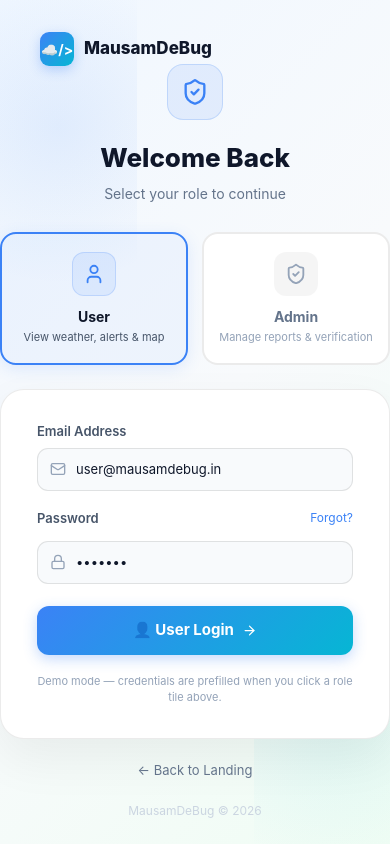
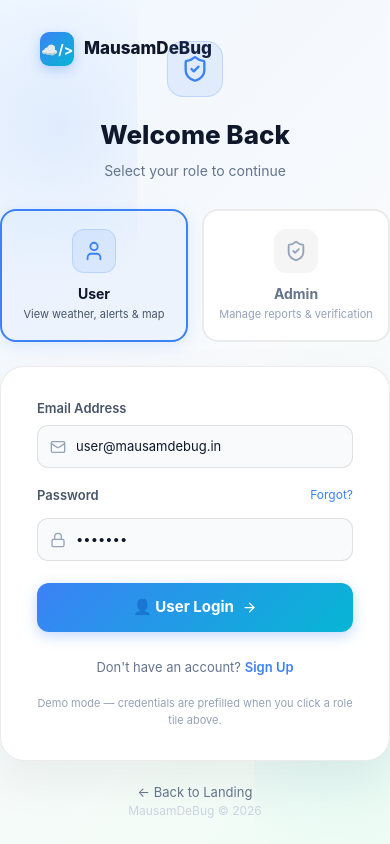
Before and after one commit to Ankkkkit19/MausamDeBug-AI, a React (Vite) app: page /login in a window 390 px wide. Built offline with nearby package versions, Linux system fonts and the light colour scheme.

Commit message:
feat: make signup responsive and implement new registration flow

```diff
--- a/src/pages/Landing.jsx
+++ b/src/pages/Landing.jsx
@@ -56,8 +56,8 @@
                     </div>
                     {/* SOS Desktop */}
                     <SOSSystem isMobile={false} />
-                    <button onClick={() => navigate('/login')} style={{ border: '1px solid #e2e8f0', background: '#fff', padding: '8px 16px', borderRadius: 8, fontSize: 13, fontWeight: 600, cursor: 'pointer', color: '#0f172a' }}>Login</button>
-                    <button onClick={() => navigate('/login')} style={{ border: 'none', background: '#3b82f6', color: '#fff', padding: '8px 16px', borderRadius: 8, fontSize: 13, fontWeight: 600, cursor: 'pointer' }}>Sign Up</button>
+                    <button onClick={() => navigate('/login')} style={{ border: '1px solid #e2e8f0', background: '#fff', padding: '8px 16px', borderRadius: 8, fontSize: 13, fontWeight: 600, cursor: 'pointer', color: '#0f172a', whiteSpace: 'nowrap' }}>Login</button>
+                    <button onClick={() => navigate('/login?mode=register')} style={{ border: 'none', background: '#3b82f6', color: '#fff', padding: '8px 16px', borderRadius: 8, fontSize: 13, fontWeight: 600, cursor: 'pointer', whiteSpace: 'nowrap' }}>Sign Up</button>
                 </div>
 
                 {/* Mobile Menu Icon */}
@@ -79,7 +79,8 @@
                     <div style={{ display: 'flex', flexDirection: 'column', gap: 20, fontSize: 16, fontWeight: 600, marginBottom: 30 }}>
                         {['Home', 'Forecast', 'Map', 'Events', 'Insights'].map(i => <div key={i}>{i}</div>)}
                     </div>
-                    <button onClick={() => navigate('/login')} style={{ width: '100%', padding: 14, background: '#3b82f6', color: '#fff', borderRadius: 10, fontWeight: 700, border: 'none', marginBottom: 12 }}>Sign In / Register</button>
+                    <button onClick={() => navigate('/login')} style={{ width: '100%', padding: 14, background: '#f1f5f9', color: '#0f172a', borderRadius: 10, fontWeight: 700, border: 'none', marginBottom: 12 }}>Login</button>
+                    <button onClick={() => navigate('/login?mode=register')} style={{ width: '100%', padding: 14, background: '#3b82f6', color: '#fff', borderRadius: 10, fontWeight: 700, border: 'none', marginBottom: 12 }}>Sign Up</button>
                     <button onClick={() => navigate('/dashboard')} style={{ width: '100%', padding: 14, background: '#f1f5f9', color: '#0f172a', borderRadius: 10, fontWeight: 700, border: 'none' }}>Get Started</button>
                 </div>
             )}
--- a/src/pages/Login.jsx
+++ b/src/pages/Login.jsx
@@ -12,6 +12,9 @@
 export default function Login() {
     const navigate = useNavigate()
     const { setRole } = useAppStore()
+    const queryParams = new URLSearchParams(window.location.search)
+    const [isRegister, setIsRegister] = useState(queryParams.get('mode') === 'register')
+    const [name, setName] = useState('')
 
     const [email, setEmail] = useState(ACCOUNTS.user.email)
     const [password, setPassword] = useState(ACCOUNTS.user.password)
@@ -21,15 +24,29 @@
 
     // Prefill credentials when tile is clicked
     const selectRole = (role) => {
+        if (isRegister) return
         setSelected(role)
         setEmail(ACCOUNTS[role].email)
         setPassword(ACCOUNTS[role].password)
         setError('')
     }
 
-    const handleLogin = (e) => {
+    const handleSubmit = (e) => {
         e.preventDefault()
         setError('')
+
+        if (isRegister) {
+            if (!name.trim() || !email.trim() || !password) {
+                setError('Please fill out all fields.')
+                return
+            }
+            setIsLoading(true)
+            setTimeout(() => {
+                setRole('user') // Register defaults to user
+                setIsLoading(false)
+                navigate('/home')
+            }, 1200)
+        } else {
             const match = Object.values(ACCOUNTS).find(
                 a => a.email === email.trim() && a.password === password
             )
@@ -40,6 +57,7 @@
                 setIsLoading(false)
                 navigate('/home')
             }, 900)
+        }
     }
 
     return (
@@ -65,11 +83,12 @@
                     <div style={{ width: 56, height: 56, borderRadius: 16, background: 'rgba(59,130,246,0.1)', border: '1px solid rgba(59,130,246,0.2)', display: 'flex', alignItems: 'center', justifyContent: 'center', margin: '0 auto 18px', color: '#3b82f6' }}>
                         <ShieldCheck size={28} />
                     </div>
-                    <h1 style={{ fontSize: 26, fontWeight: 800, color: '#0f172a', margin: '0 0 6px' }}>Welcome Back</h1>
-                    <p style={{ fontSize: 14, color: '#64748b', margin: 0 }}>Select your role to continue</p>
+                    <h1 style={{ fontSize: 26, fontWeight: 800, color: '#0f172a', margin: '0 0 6px' }}>{isRegister ? 'Create an Account' : 'Welcome Back'}</h1>
+                    <p style={{ fontSize: 14, color: '#64748b', margin: 0 }}>{isRegister ? 'Join India\'s Weather Intelligence Platform' : 'Select your role to continue'}</p>
                 </div>
 
                 {/* Role tiles */}
+                {!isRegister && (
                     <div style={{ display: 'grid', gridTemplateColumns: '1fr 1fr', gap: 14, marginBottom: 24 }}>
                         <RoleTile
                             icon={<User size={22} />}
@@ -88,11 +107,28 @@
                             onClick={() => selectRole('admin')}
                         />
                     </div>
+                )}
 
                 {/* Card */}
                 <div style={{ background: '#ffffff', border: '1px solid rgba(0,0,0,0.08)', borderRadius: 24, padding: '32px 36px', boxShadow: '0 20px 50px rgba(0,0,0,0.06)' }}>
 
-                    <form onSubmit={handleLogin} style={{ display: 'flex', flexDirection: 'column', gap: 18 }}>
+                    <form onSubmit={handleSubmit} style={{ display: 'flex', flexDirection: 'column', gap: 18 }}>
+                        {/* Name (for register only) */}
+                        {isRegister && (
+                            <div>
+                                <label style={labelSt}>Full Name</label>
+                                <div style={{ position: 'relative' }}>
+                                    <User size={16} style={{ position: 'absolute', left: 13, top: '50%', transform: 'translateY(-50%)', color: '#94a3b8' }} />
+                                    <input
+                                        type="text" value={name} onChange={e => setName(e.target.value)}
+                                        placeholder="Arjun Verma" required
+                                        style={inputSt}
+                                        onFocus={e => { e.target.style.borderColor = '#3b82f6'; e.target.style.boxShadow = '0 0 0 3px rgba(59,130,246,0.12)' }}
+                                        onBlur={e => { e.target.style.borderColor = 'rgba(0,0,0,0.1)'; e.target.style.boxShadow = 'none' }}
+                                    />
+                                </div>
+                            </div>
+                        )}
                         {/* Email */}
                         <div>
                             <label style={labelSt}>Email Address</label>
@@ -136,16 +172,40 @@
                         {/* Submit */}
                         <button type="submit" disabled={isLoading} style={{
                             marginTop: 4, padding: '13px', borderRadius: 12, border: 'none', cursor: isLoading ? 'not-allowed' : 'pointer',
-                            background: selected === 'admin' ? 'linear-gradient(135deg,#8b5cf6,#6366f1)' : 'linear-gradient(135deg,#3b82f6,#06b6d4)',
+                            background: (!isRegister && selected === 'admin') ? 'linear-gradient(135deg,#8b5cf6,#6366f1)' : 'linear-gradient(135deg,#3b82f6,#06b6d4)',
                             color: '#fff', fontSize: 15, fontWeight: 700, display: 'flex', alignItems: 'center', justifyContent: 'center', gap: 8,
                             fontFamily: 'Inter, sans-serif', boxShadow: '0 4px 14px rgba(59,130,246,0.3)', opacity: isLoading ? 0.8 : 1, transition: 'all 0.2s',
                         }}>
-                            {isLoading ? 'Signing in...' : <>{selected === 'admin' ? '🛡 Admin Login' : '👤 User Login'} <ArrowRight size={15} /></>}
+                            {isLoading ? 'Processing...' : <>{isRegister ? 'Register Account' : (!isRegister && selected === 'admin' ? '🛡 Admin Login' : '👤 User Login')} <ArrowRight size={15} /></>}
                         </button>
 
+                        <div style={{ textAlign: 'center', fontSize: 13, color: '#64748b', marginTop: 8 }}>
+                            {isRegister ? "Already have an account? " : "Don't have an account? "}
+                            <span
+                                onClick={() => {
+                                    setIsRegister(!isRegister);
+                                    setError('');
+                                    if (isRegister) {
+                                        // switching to login, preset demo creds
+                                        setEmail(ACCOUNTS.user.email);
+                                        setPassword(ACCOUNTS.user.password);
+                                        setSelected('user');
+                                    } else {
+                                        // switching to register, clear creds
+                                        setEmail('');
+                                        setPassword('');
+                                    }
+                                }}
+                                style={{ color: '#3b82f6', fontWeight: 600, cursor: 'pointer' }}>
+                                {isRegister ? 'Login' : 'Sign Up'}
+                            </span>
+                        </div>
+
+                        {!isRegister && (
                             <div style={{ textAlign: 'center', fontSize: 11, color: '#94a3b8' }}>
                                 Demo mode — credentials are prefilled when you click a role tile above.
                             </div>
+                        )}
                     </form>
                 </div>
 
```
Lines whose indentation alone changed are shown as unchanged.
